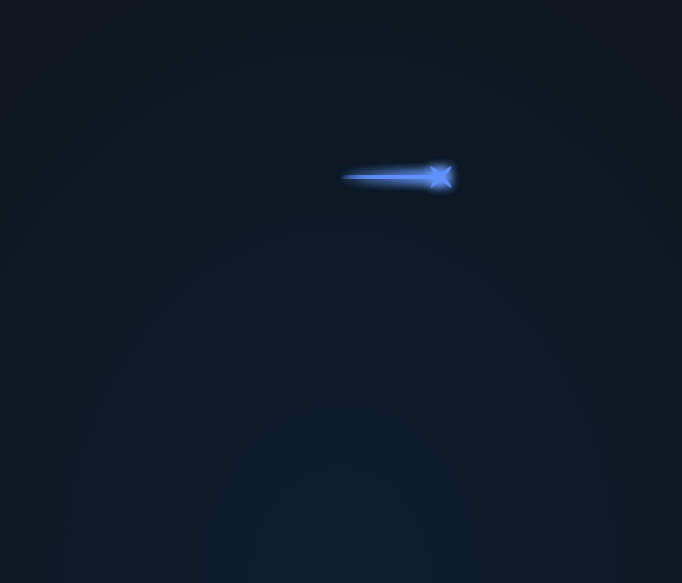
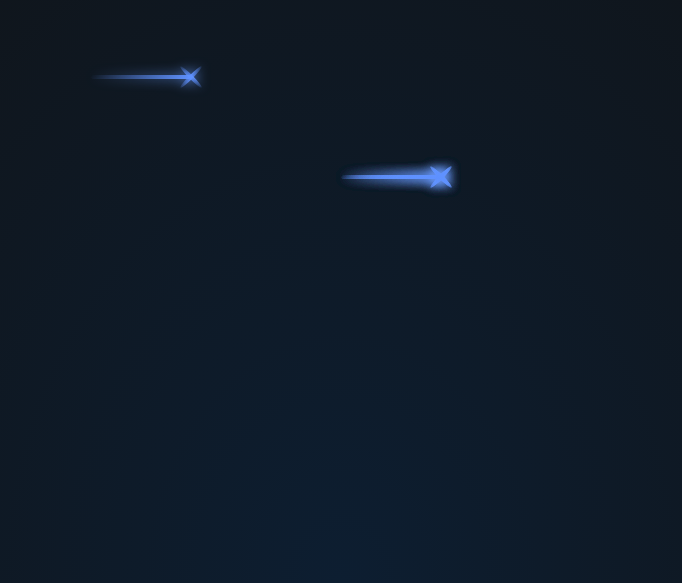
Before and after one commit to vrushit/vrushit.github.io, a website: page star effect/index.html in a window 1280 px wide. Shown: the part 233-816 px from the top of the page, without its empty margins (299-981 px from the left). Drawn offline with Linux system fonts and the light colour scheme.

Commit message:
animation

```diff
--- a/star effect/index.css
+++ b/star effect/index.css
@@ -45,3 +45,14 @@ body {
 .star::after {
   transform: translateX(50%) rotateZ(-45deg);
 }
+
+.star:nth-child(1) {
+  top: calc(50% - 100px);
+  left: calc(50% - 250px);
+  animation-delay: 1s;
+}
+
+.star:nth-child(1)::before,
+.star:nth-child(1)::after {
+  animation-delay: 1s;
+}
```
